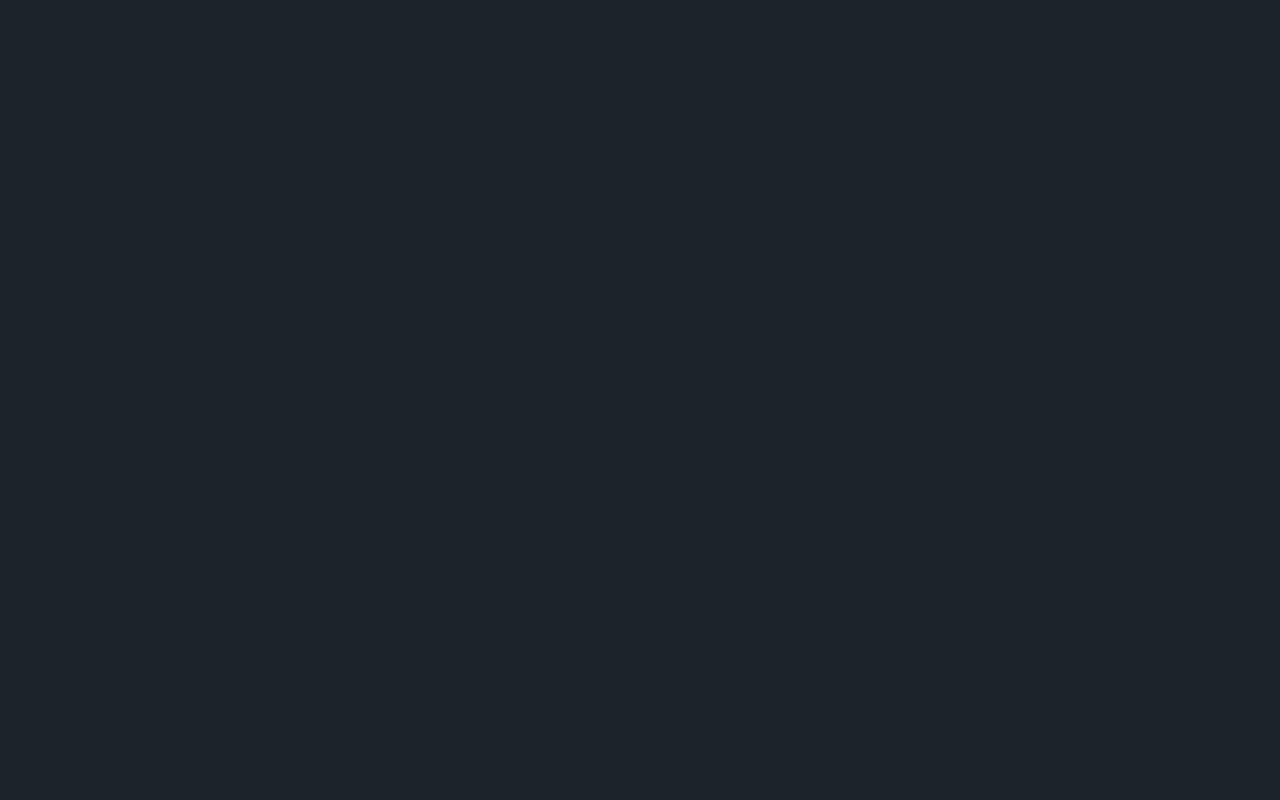
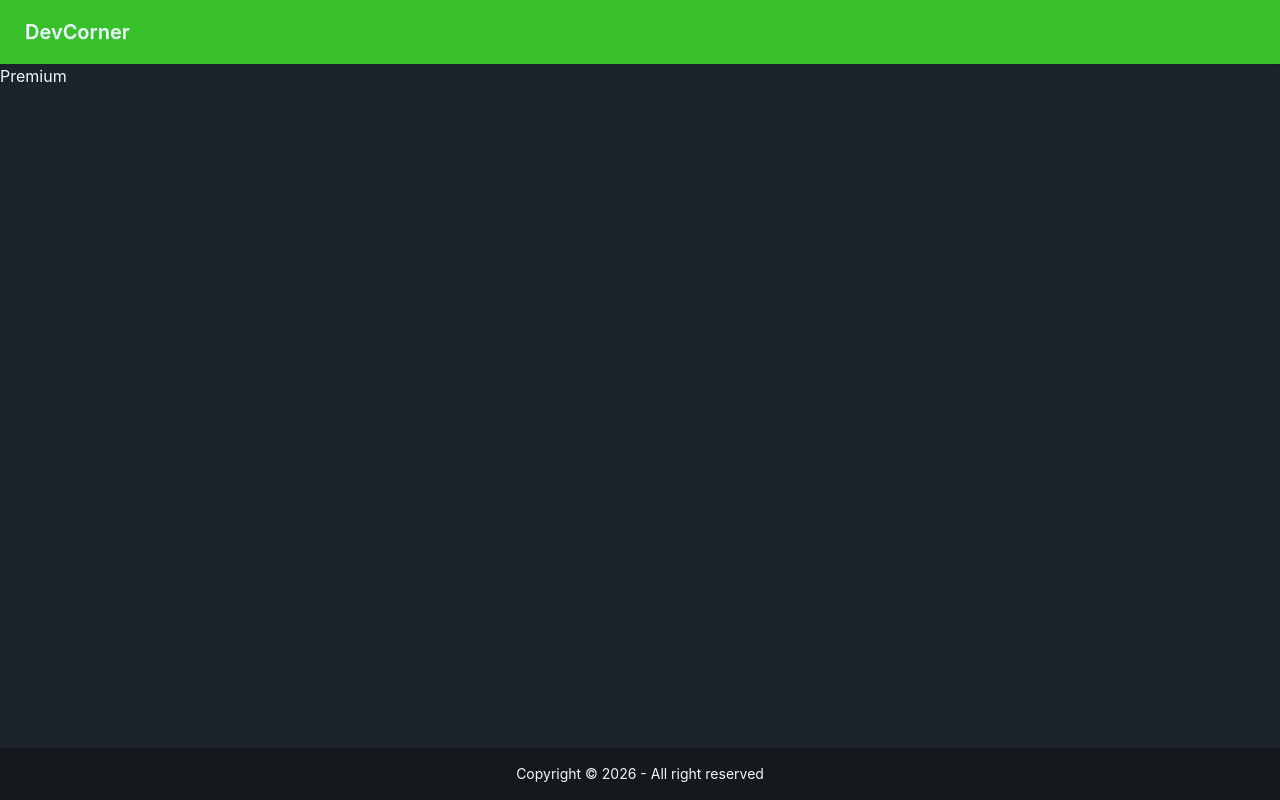
Before and after one commit to ArindamKundu65/devFront, a React (Vite) app: page /premium in a window 1280 px wide. Before the commit this address had no page. Built offline with nearby package versions, Linux system fonts and the light colour scheme; no server answers.

Commit message:
Fix CORS and email configuration

```diff
--- a/src/App.jsx
+++ b/src/App.jsx
@@ -8,6 +8,8 @@ import Body from './components/Body'
 import Profile from './components/Profile'
 import Connections from './components/Connections'
 import Requests from './components/Requests'
+import Premium from './components/Premium'
+
 
 function App() {
 
@@ -24,6 +26,7 @@ function App() {
               <Route path='profile' element={<Profile/>}></Route>
               <Route path='/connections' element={<Connections/>}></Route>
               <Route path='/requests' element={<Requests/>}></Route>
+              <Route path='/premium' element={<Premium/>}></Route>
 
             </Route>
           </Routes>
--- a/src/components/Body.jsx
+++ b/src/components/Body.jsx
@@ -22,7 +22,7 @@ const Body = () => {
       dispatch(addUser(res.data))
 
     } catch(err) {
-     if(err.status === 401){
+     if(err.response?.status === 401){
       navigate("/login")
      }
       console.error(err)
--- a/src/components/NavBar.jsx
+++ b/src/components/NavBar.jsx
@@ -66,6 +66,9 @@ const NavBar = () => {
             <li>
             <Link to={"/requests"}>Requests</Link>
             </li>
+            <li>
+              <Link to={"/premium"}></Link>
+            </li>
           <li><a onClick={handleLogout}>Logout</a></li>
         </ul>
       </div>
--- /dev/null
+++ b/src/components/Premium.jsx
@@ -0,0 +1,9 @@
+import React from 'react'
+
+const Premium = () => {
+  return (
+    <div>Premium</div>
+  )
+}
+
+export default Premium
```
